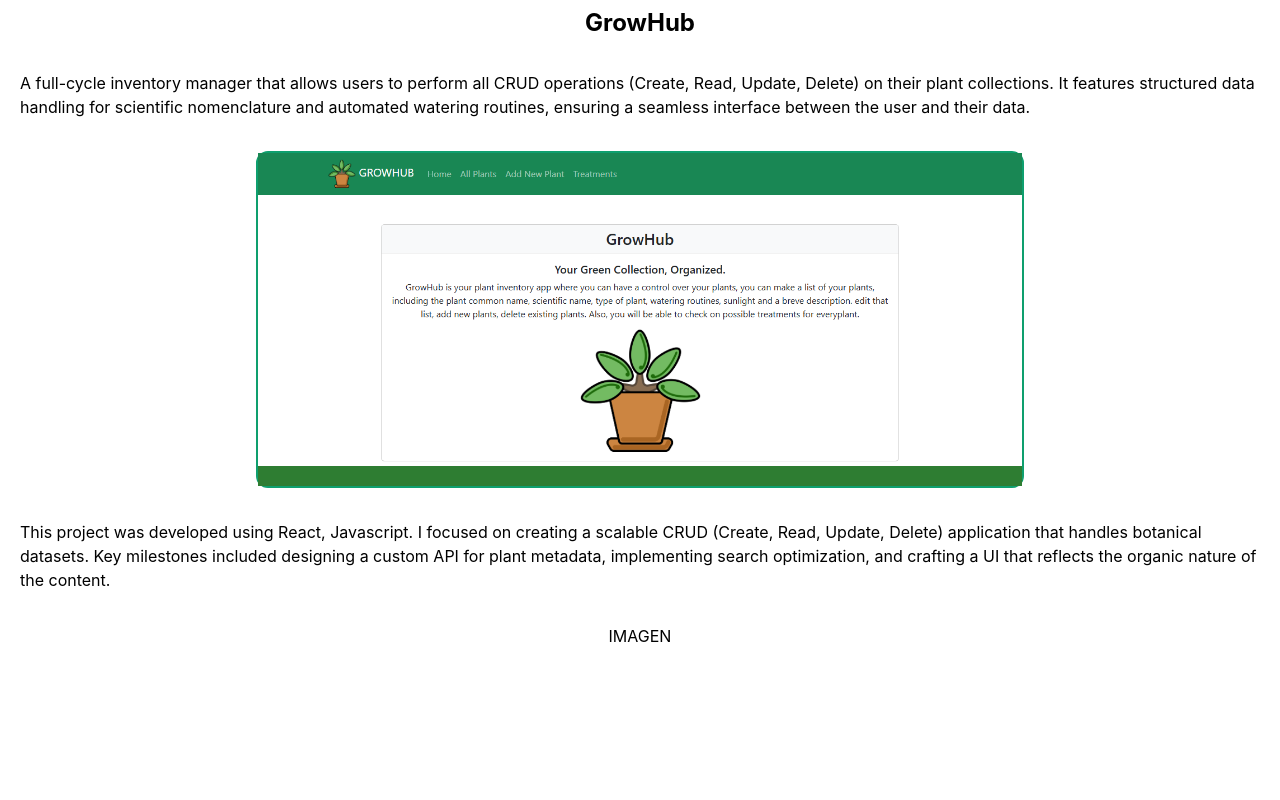
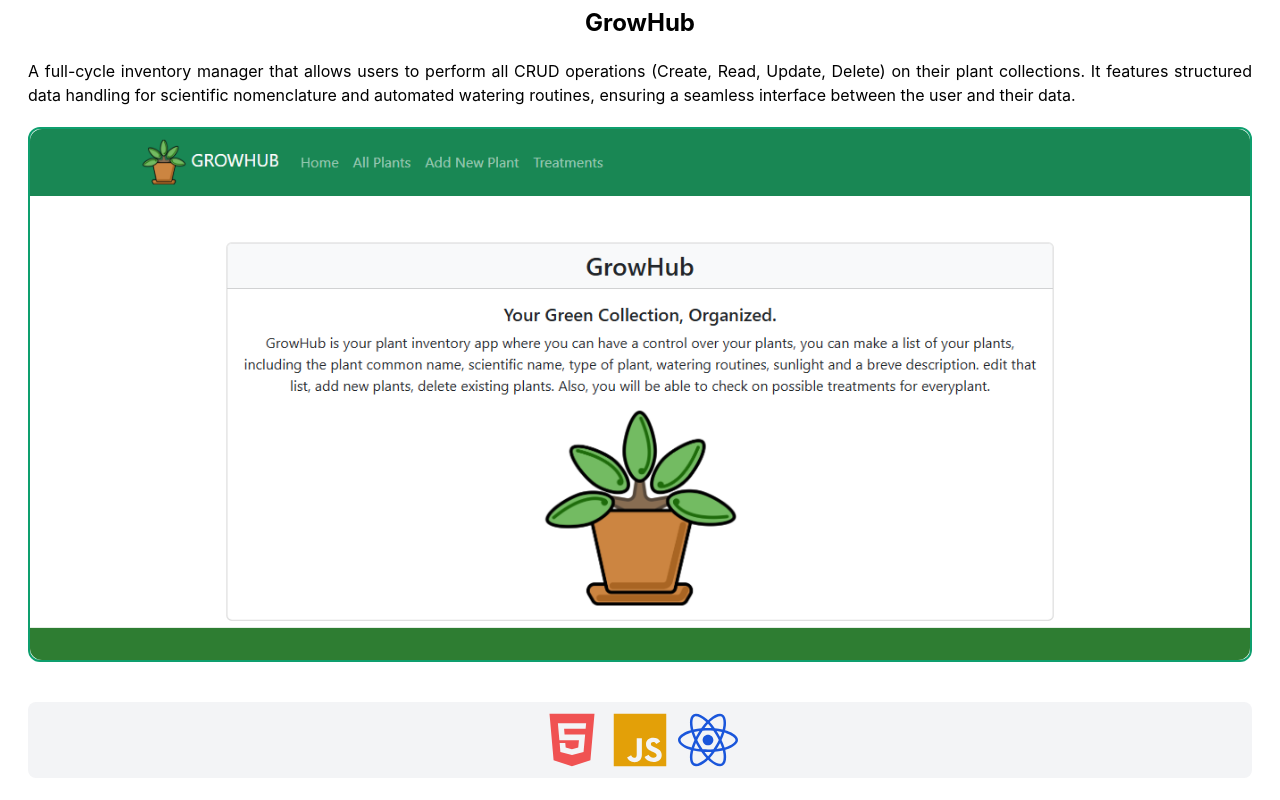
Before and after one commit to AlejandroDuqueG-design/Portfolio, a React (Vite) app: page /projects/1 in a window 1280 px wide. Shown: the part 520-1320 px from the top of the page. Before the commit the page ends 1168 px from the top, so only its background shows below. Built offline with nearby package versions, Linux system fonts and the light colour scheme.

Commit message:
style: layout, added a bar to display icon tools, general div controls the flex from the whole page

```diff
--- a/src/pages/ProjectDetailsPage.tsx
+++ b/src/pages/ProjectDetailsPage.tsx
@@ -1,5 +1,8 @@
 import { projects } from "@/utils/projectData";
 import { useParams } from "react-router";
+import { FaReact } from "react-icons/fa";
+import { IoLogoJavascript } from "react-icons/io5";
+import { FaHtml5 } from "react-icons/fa";
 
 function ProjectDetailsPage() {
   const { project } = useParams();
@@ -14,16 +17,23 @@ function ProjectDetailsPage() {
   console.log(projects[projectIndex]);
 
   return (
-    <div>
-      <div className="text-2xl flex items-center justify-center font-bold mt-5">{title}</div>
-      <div className="mb-3 flex flex-col items-center justify-center max-w-screen mt-3 p-5">{description}</div>
-      <div className="flex items-center justify-center">
-        <div className="w-3/5 rounded-xl border-2 border-green-500">
-          <img src={projectImages[0].src} />
-        </div>
+    <div className="flex flex-col items-center justify-center gap-5 mx-7 my-5">
+      <div className="text-2xl font-bold">{title}</div>
+      <div className="text-justify">{description}</div>
+
+      <div className="rounded-xl border-2 border-green-500 w-full mx-1">
+        <img src={projectImages[0].src} className="w-full object-cover rounded-xl" />
       </div>
-      <div className="mb-3 flex flex-col items-center justify-center max-w-screen mt-3 p-5">{methodology}</div>
-      <div className="flex items-center justify-center">IMAGEN</div>
+
+      <div className="w-full flex flex-row items-center justify-center gap-2 bg-gray-100 py-2 mx-5 my-5 rounded-lg">
+        <FaHtml5 className="text-red-500 text-2xl rounded-1x1 md:text-4xl lg:text-6xl" />
+        <IoLogoJavascript className="text-yellow-400 text-2xl rounded-1x1 md:text-4xl lg:text-6xl" />
+        <FaReact className="text-blue-700 text-2xl md:text-4xl lg:text-6xl" />
+      </div>
+      <div className="text-justify">{methodology}</div>
+      <div className="rounded-xl border-2 border-green-500 w-full mx-1">
+        <img src={projectImages[0].src} className="w-full object-cover rounded-xl" />
+      </div>
     </div>
   );
 }
```
